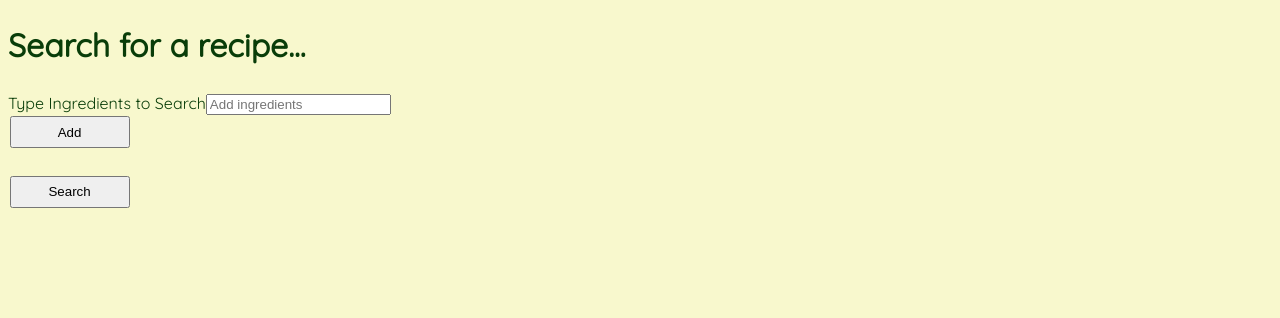
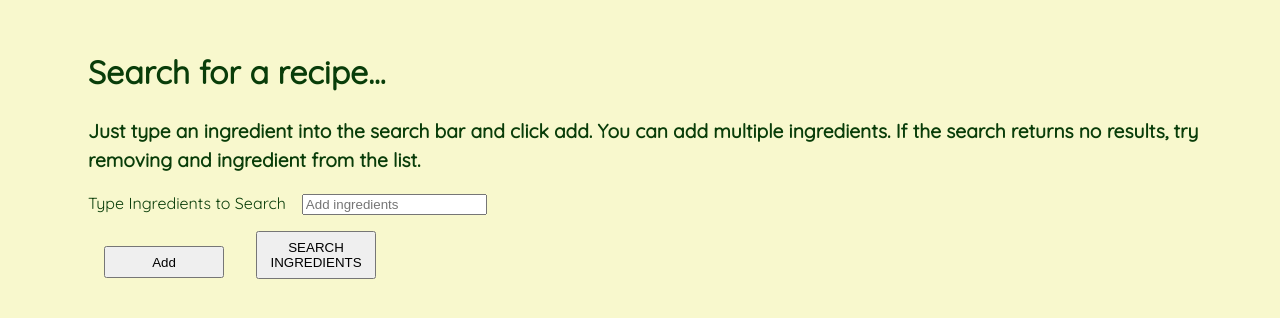
Before and after one commit to Meera-create/recipe-app, a React (Create React App) app: page /recipe-form in a window 1280 px wide. Shown: the top 318 px of the page. Built offline with nearby package versions, Linux system fonts and the light colour scheme; no server answers.

Commit message:
recipe single styled

```diff
--- a/src/components/RecipeFinder/RecipeFinderForm.js
+++ b/src/components/RecipeFinder/RecipeFinderForm.js
@@ -45,7 +45,7 @@ const RecipeFinderForm = ({ setRecipes, setSearch, ingredientsList, setIngredien
             },
           }
         );
-
+        console.log(data)
         setRecipes(data);
         setSearch(true);
         setExtractedRecipe({});
@@ -65,20 +65,25 @@ const RecipeFinderForm = ({ setRecipes, setSearch, ingredientsList, setIngredien
     <div className="form">
       <Toaster />
       <h1>Search for a recipe...</h1>
-      <form>
+      <h2 className="instructions">Just type an ingredient into the search bar and click add. You
+        can add multiple ingredients. If the search returns no results, try removing and
+        ingredient from the list.
+      </h2>
+      <form className="recipe-finder-form">
         <div className="search-box">
           <label>Type Ingredients to Search</label>
           <input
+            className="input-ingredients"
             type="text"
             placeholder="Add ingredients"
             value={ingredient}
             onChange={handleIngredientChange}
           />
         </div>
-        <button type="submit" onClick={handleAddIngredient}>Add</button>
-        <br /><br />
-        {ingredientsList.length >= 1 && <><IngredientsList ingredientsList={ingredientsList} setIngredientsList={setIngredientsList}/> <br /><br /></>}
-        <button type="button" onClick={handleSubmit}>Search</button>
+        <button className="add-button" type="submit" onClick={handleAddIngredient}>Add</button>
+
+        {ingredientsList.length >= 1 && <><IngredientsList ingredientsList={ingredientsList} setIngredientsList={setIngredientsList}/></>}
+        <button className="submit-button" type="button" onClick={handleSubmit}>SEARCH INGREDIENTS</button>
       </form>
     </div>
   );
--- a/src/components/RecipeFinder/RecipesAll.js
+++ b/src/components/RecipeFinder/RecipesAll.js
@@ -44,7 +44,10 @@ const RecipeAll = ({ recipes, search, setExtractedRecipe }) => {
 
     return (
         <div className="recipesAll">
-          {search && <h1>Here is a list of recipes that match your search!</h1>}
+            {search &&
+                <div><h1>Here is a list of recipes that match your search!</h1>
+                    <h2 className="recipe-all">Click on a recipe to see full instructions and ingredients</h2>
+            </div>}
           {alert && <Alert message={alert.message} />}
 
           <ul className="recipes">
@@ -55,9 +58,8 @@ const RecipeAll = ({ recipes, search, setExtractedRecipe }) => {
                         onClick={selectRecipe}
                     >
                         {recipe.title}
-                        {/* {recipe.url} */}
 
-                        {recipe.id}
+
                     </button>
             ))}
           </ul>
--- a/src/components/RecipeFinder/SingleRecipe.js
+++ b/src/components/RecipeFinder/SingleRecipe.js
@@ -28,20 +28,34 @@ const SingleRecipe = ({ extractedRecipe }) => {
   return (
     <div className="single_recipe">
       <Toaster />
-      <h1>Your recipe</h1>
-      <p>{extractedRecipe.title}</p>
-      <div>
-        <h2>Ingredients:</h2>
+          <h1>Your recipe</h1>
+          <div className="clicked-recipe">
+              <h2>{extractedRecipe.title}</h2>
+              <div className="full-recipe">
+            <div >
+                <img className="image" alt="pic of food"  src={extractedRecipe.image} />
+            </div>
+
+
+      <div >
+        <h3>Ingredients:</h3>
         <ul>
           {extractedRecipe.extendedIngredients &&
             extractedRecipe.extendedIngredients.map((ingredient, index) => (
               <li key={index}>{ingredient.original}</li>
             ))}
         </ul>
-      </div>
-      {parse(`${extractedRecipe.instructions}`)}
-      <p>Time to cook {extractedRecipe.readyInMinutes}</p>
-      <button type="button" onClick={saveRecipe}>
+              </div>
+              <h3>Instructions:</h3>
+                  {parse(`${extractedRecipe.instructions}`)}
+
+              <h3>Time to cook: {extractedRecipe.readyInMinutes} minutes </h3>
+
+              </div>
+          </div>
+
+
+      <button className="save-button" type="button" onClick={saveRecipe}>
         Save
       </button>
     </div>
--- a/src/styles/abstracts/_variables.scss
+++ b/src/styles/abstracts/_variables.scss
@@ -44,12 +44,13 @@ $breakpoints:(
 
 $spacing:(
     'xxs':0.5rem,
-    'xs': 0.1rem,
+    'xs': 1rem,
     'small':1.5rem,
     'medium':2rem,
     'large':2.5rem,
     'x-large':3rem,
     'xx-large':3.5rem,
+    'margin':5rem,
 );
 
 $max-width:(
--- a/src/styles/components/_recipe-finder-form.scss
+++ b/src/styles/components/_recipe-finder-form.scss
@@ -0,0 +1,48 @@
+@use '../../styles/abstracts/functions';
+@use '../../styles/abstracts/mixins';
+
+
+h1 {
+    margin-left: functions.spacing('margin');
+    margin-top: functions.spacing('x-large');
+}
+
+form.recipe-finder-form {
+    margin-left: functions.spacing('margin');
+}
+
+h2.instructions {
+    font-size: 1.2rem;
+    margin-left: functions.spacing('margin');
+}
+
+button.add-button {
+    margin-top: functions.spacing('xs');
+}
+
+
+input.input-ingredients {
+    margin-left: functions.spacing('xs');
+}
+
+button.submit-button {
+    height: functions.spacing('x-large')
+}
+
+button.eachRecipe {
+    height: 4rem;
+    width:15rem;
+    font-size:0.9rem;
+}
+
+ul.recipes {
+    margin-left: 2rem;
+    padding: 0;
+    display: flex;
+    flex-direction: row;
+    flex-wrap: wrap;
+    align-content: space-between;
+    justify-content: center;
+    align-items: center;
+    width: 100%;
+}
--- a/src/styles/components/_recipes-all.scss
+++ b/src/styles/components/_recipes-all.scss
@@ -0,0 +1,7 @@
+@use '../../styles/abstracts/functions';
+@use '../../styles/abstracts/mixins';
+
+
+h2{
+    margin-left:functions.spacing('margin')
+}
--- a/src/styles/components/_single-recipe.scss
+++ b/src/styles/components/_single-recipe.scss
@@ -0,0 +1,25 @@
+@use '../../styles/abstracts/functions';
+@use '../../styles/abstracts/mixins';
+
+
+
+
+clicked-recipe {
+    margin-left: functions.spacing('margin');
+}
+
+
+button.save-button {
+    margin-left: 4rem;
+}
+
+.full-recipe{
+    margin-left:functions.spacing('margin');
+}
+
+img.image {
+    height: 14rem;
+    width: 19rem;
+    border: 3px solid #d9be9f;
+    padding:1rem;
+}
```
